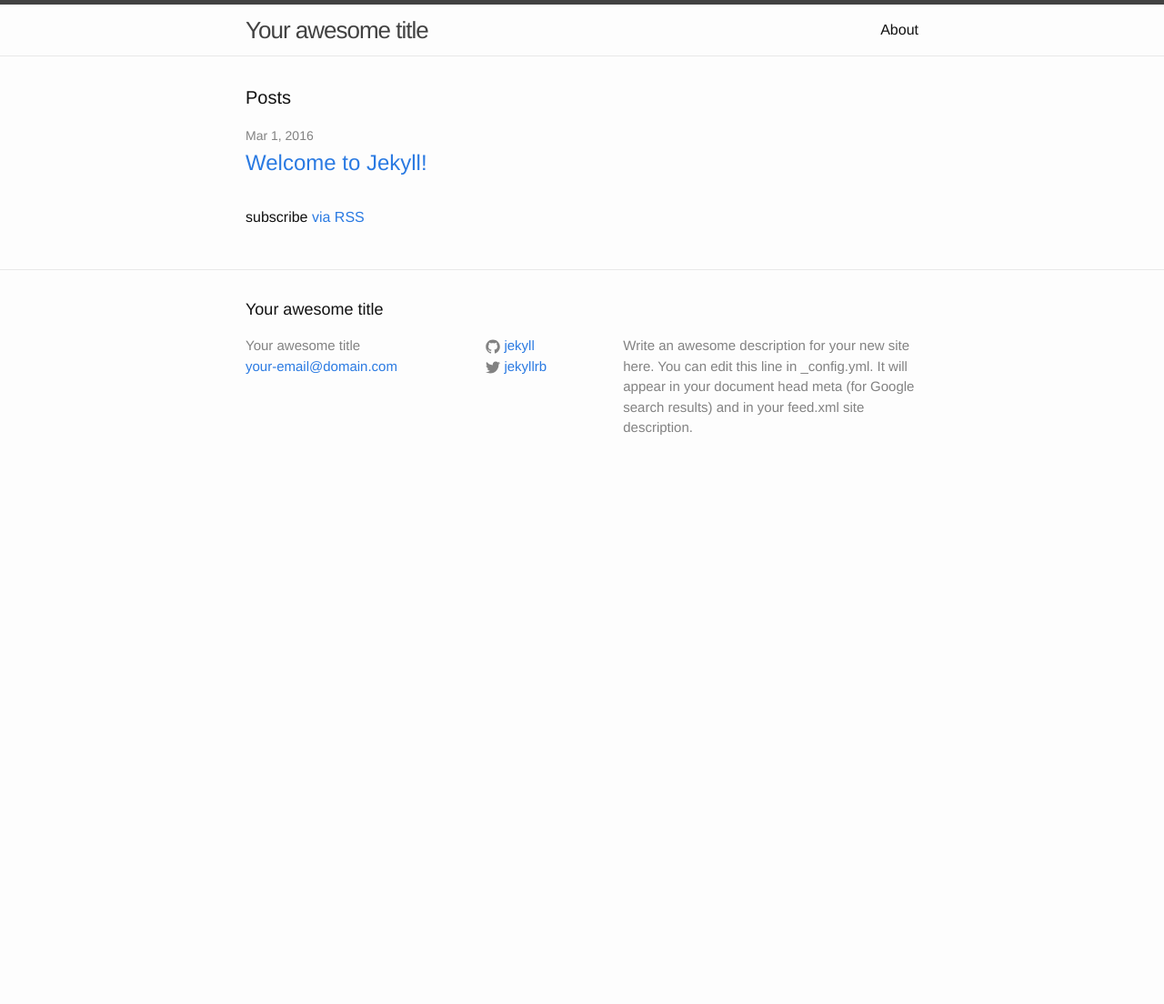
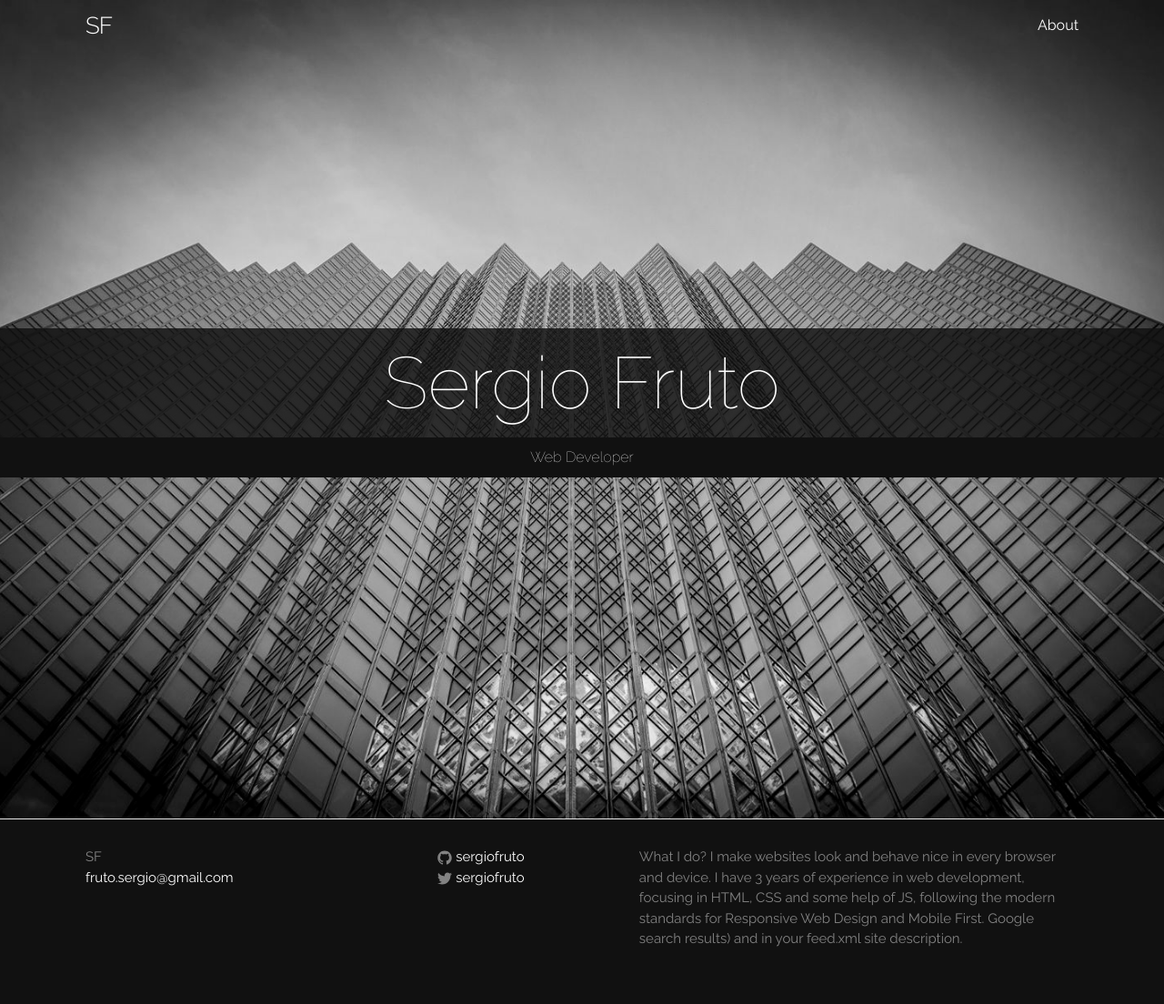
Before and after one commit to sergiofruto/sergiofruto.github.io, a Jekyll site: the page built from index.html, in a window 1280 px wide. Shown: the whole page at 91% size. Built offline with Jekyll 4.4.1, drawn with Linux system fonts in a browser that asks for light colours; before the commit the page ends 900 px from its top, so only the background shows below that.

Commit message:
First iteration. New styles, colours, fonts, and assets. Now looks kinda me.

```diff
--- a/_config.yml
+++ b/_config.yml
@@ -6,16 +6,16 @@
 # 'jekyll serve'. If you change this file, please restart the server process.
 
 # Site settings
-title: Your awesome title
-email: your-email@domain.com
+title: SF
+email: fruto.sergio@gmail.com
 description: > # this means to ignore newlines until "baseurl:"
-  Write an awesome description for your new site here. You can edit this
-  line in _config.yml. It will appear in your document head meta (for
+  What I do? I make websites look and behave nice in every browser and device.
+  I have 3 years of experience in web development, focusing in HTML, CSS and some help of JS, following the modern standards for Responsive Web Design and Mobile First.
   Google search results) and in your feed.xml site description.
 baseurl: "" # the subpath of your site, e.g. /blog
-url: "http://yourdomain.com" # the base hostname & protocol for your site
-twitter_username: jekyllrb
-github_username:  jekyll
+url: "http://sergiofruto.github.com" # the base hostname & protocol for your site
+twitter_username: sergiofruto
+github_username:  sergiofruto
 
 # Build settings
 markdown: kramdown
--- a/_includes/footer.html
+++ b/_includes/footer.html
@@ -2,7 +2,7 @@
 
   <div class="wrapper">
 
-    <h2 class="footer-heading">{{ site.title }}</h2>
+    <!-- <h2 class="footer-heading">{{ site.title }}</h2> -->
 
     <div class="footer-col-wrapper">
       <div class="footer-col footer-col-1">
--- a/_includes/head.html
+++ b/_includes/head.html
@@ -5,7 +5,7 @@
 
   <title>{% if page.title %}{{ page.title | escape }}{% else %}{{ site.title | escape }}{% endif %}</title>
   <meta name="description" content="{% if page.excerpt %}{{ page.excerpt | strip_html | strip_newlines | truncate: 160 }}{% else %}{{ site.description }}{% endif %}">
-
+  <link href='https://fonts.googleapis.com/css?family=Raleway:100,200,300,400,600,700' rel='stylesheet' type='text/css'>
   <link rel="stylesheet" href="{{ "/css/main.css" | prepend: site.baseurl }}">
   <link rel="canonical" href="{{ page.url | replace:'index.html','' | prepend: site.baseurl | prepend: site.url }}">
   <link rel="alternate" type="application/rss+xml" title="{{ site.title }}" href="{{ "/feed.xml" | prepend: site.baseurl | prepend: site.url }}">
--- a/_layouts/default.html
+++ b/_layouts/default.html
@@ -8,9 +8,13 @@
     {% include header.html %}
 
     <div class="page-content">
-      <div class="wrapper">
-        {{ content }}
-      </div>
+        <div class="herospace">
+            <h1 class="my-name">Sergio Fruto</h1>
+            <p class="my-role">
+              Web Developer
+            </p>
+        </div>
+        <!-- {{ content }} -->
     </div>
 
     {% include footer.html %}
--- a/_sass/_layout.scss
+++ b/_sass/_layout.scss
@@ -2,12 +2,15 @@
  * Site header
  */
 .site-header {
-    border-top: 5px solid $grey-color-dark;
-    border-bottom: 1px solid $grey-color-light;
+    position: absolute;
+    top: 0;
+    left: 0;
+    width: 100%;
     min-height: 56px;
+    z-index: 2;
 
     // Positioning context for the mobile navigation icon
-    position: relative;
+    //position: relative;
 }
 
 .site-title {
@@ -20,7 +23,8 @@
 
     &,
     &:visited {
-        color: $grey-color-dark;
+        // color: $grey-color-dark;
+        color: #fff;
     }
 }
 
@@ -168,8 +172,45 @@
  * Page content
  */
 .page-content {
-    padding: $spacing-unit 0;
+    //padding: $spacing-unit 0;
 }
+
+.herospace {
+  position: relative;
+  display: flex;
+  align-items: center;
+  justify-content: center;
+  flex-direction: column;
+  width: 100vw;
+  height: 100vh;
+  background: url(../assets/main-bg.jpg) center center no-repeat;
+  background-size: cover;
+  -webkit-filter: grayscale(1);
+  filter: grayscale(1);
+}
+
+.slide {
+
+}
+
+.my-name {
+  width: 100%;
+  margin: 0;
+  text-align: center;
+  background: rgba(17, 17, 17, 0.82);
+
+  font-size: 5em;
+  font-weight: 100;
+ }
+
+ .my-role {
+   width: 100%;
+   display: block;
+   text-align: center;
+   background: rgb(17, 17, 17);
+   padding: 10px 0;
+   font-weight: 100;
+ }
 
 .page-heading {
     font-size: 20px;
--- a/css/main.scss
+++ b/css/main.scss
@@ -6,7 +6,7 @@
 
 
 // Our variables
-$base-font-family: "Helvetica Neue", Helvetica, Arial, sans-serif;
+$base-font-family: "Raleway", "Helvetica Neue", Helvetica, Arial, sans-serif;
 $base-font-size:   16px;
 $base-font-weight: 400;
 $small-font-size:  $base-font-size * 0.875;
@@ -14,16 +14,16 @@ $base-line-height: 1.5;
 
 $spacing-unit:     30px;
 
-$text-color:       #111;
-$background-color: #fdfdfd;
-$brand-color:      #2a7ae2;
+$text-color:       #fff;
+$background-color: #111;
+$brand-color:      #fff;
 
 $grey-color:       #828282;
 $grey-color-light: lighten($grey-color, 40%);
 $grey-color-dark:  darken($grey-color, 25%);
 
 // Width of the content area
-$content-width:    800px;
+$content-width:    90%;
 
 $on-palm:          600px;
 $on-laptop:        800px;
```
Also changed, not shown: assets/main-bg.jpg (added).
